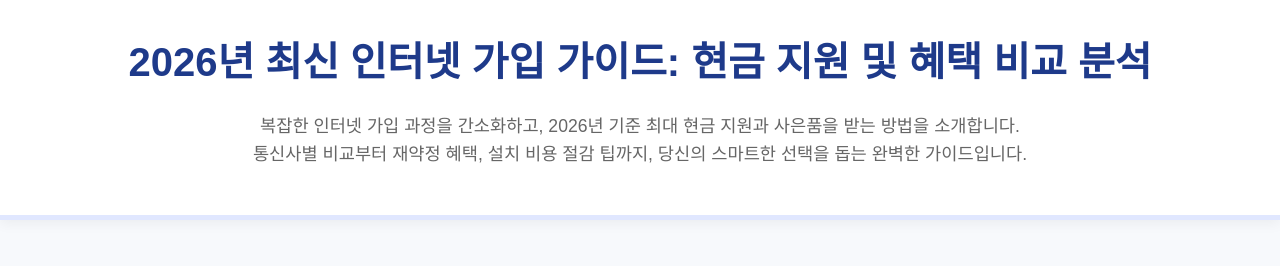
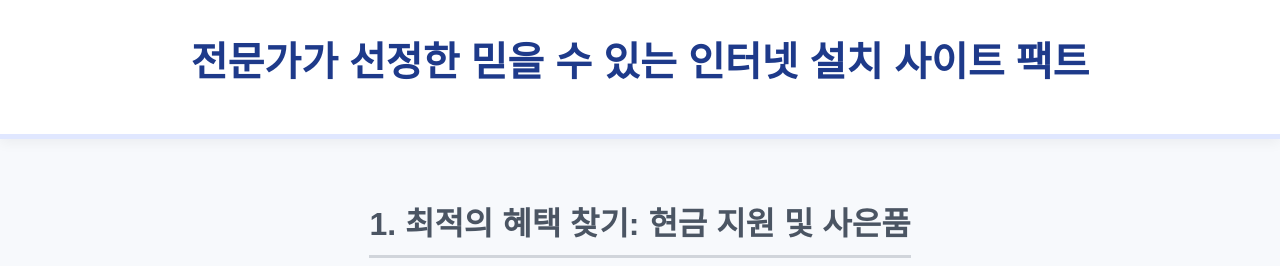
Before and after one commit to firemoney81-naldon/backjtopl, a website: page index.html in a window 1280 px wide. Shown: the top 266 px of the page. Drawn offline with Linux system fonts and the light colour scheme.

Commit message:
Update index.html

```diff
--- a/index.html
+++ b/index.html
@@ -17,7 +17,7 @@
     {
       "@context": "https://schema.org",
       "@type": "WebPage",
-      "name": "2026년 최신 인터넷 가입 가이드: 현금 지원 및 혜택 비교 분석",
+      "name": "전문가가 선정한 믿을 수 있는 인터넷 설치 사이트 팩트",
       "description": "2026년 인터넷 가입, TV 결합, 현금 지원금, 사은품 등 최신 정보를 한곳에서 비교하세요. SKT, KT, LGU+ 통신사별 혜택과 재약정, 이전 설치 가이드까지 모든 것을 담았습니다.",
       "about": [
         { "@type": "Thing", "name": "인터넷가입현금지원" },
@@ -85,8 +85,7 @@
 <body>
 
     <header class="header">
-        <h1>2026년 최신 인터넷 가입 가이드: 현금 지원 및 혜택 비교 분석</h1>
-        <p>복잡한 인터넷 가입 과정을 간소화하고, 2026년 기준 최대 현금 지원과 사은품을 받는 방법을 소개합니다. <br>통신사별 비교부터 재약정 혜택, 설치 비용 절감 팁까지, 당신의 스마트한 선택을 돕는 완벽한 가이드입니다.</p>
+        <h1>전문가가 선정한 믿을 수 있는 인터넷 설치 사이트 팩트</h1>
     </header>
 
     <main class="container">
```
